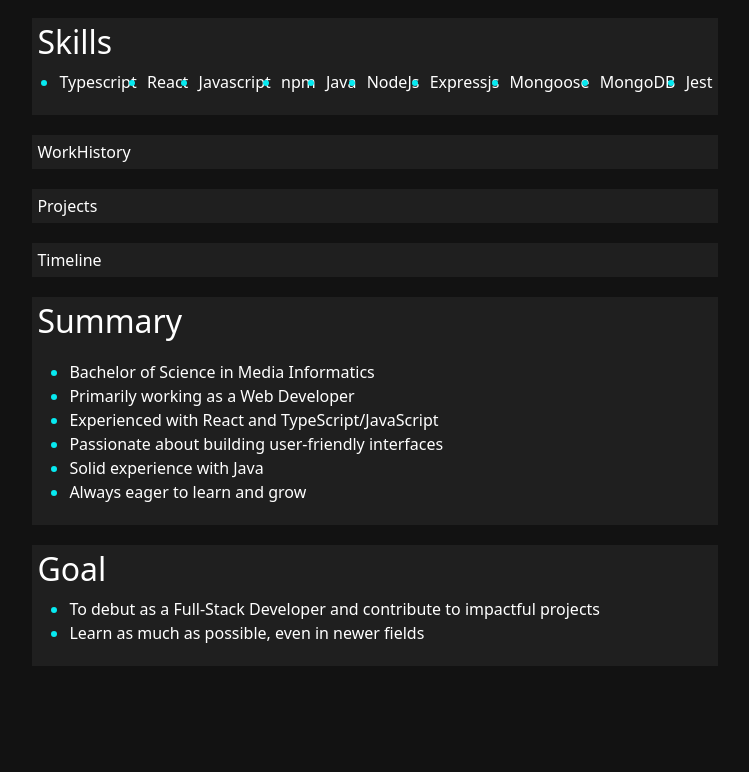
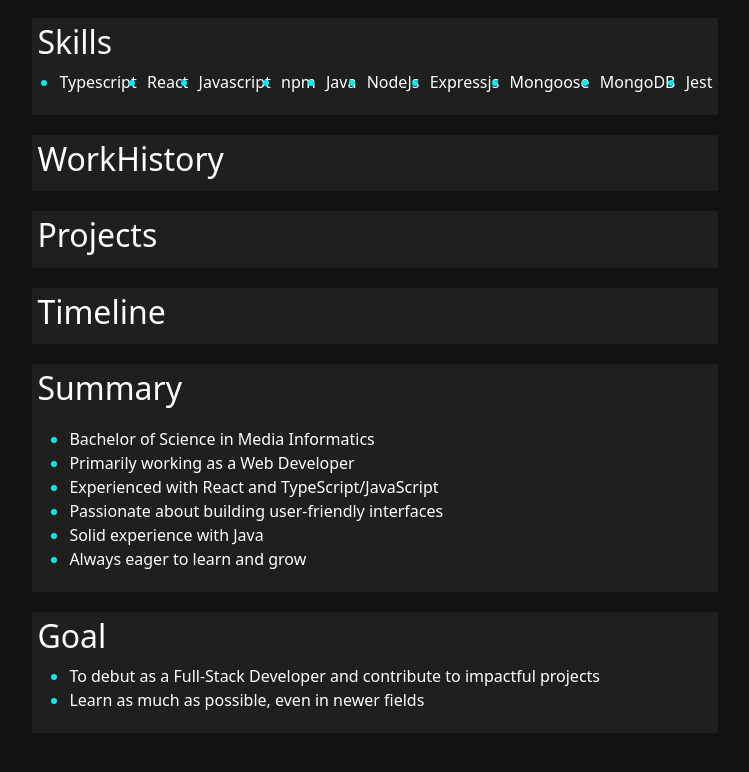
Before and after one commit to Moe-Hammad/Portfolio, a React (Vite) app in the folder my-portfolio/: page / in a window 1280 px wide. Shown: the part 835-1607 px from the top of the page, without its empty margins (265-1014 px from the left). Before the commit the page ends 1546 px from the top, so only its background shows below. Built offline with nearby package versions, Linux system fonts and the light colour scheme.

Commit message:
Checkpoint

```diff
--- a/my-portfolio/src/Components/Projects.tsx
+++ b/my-portfolio/src/Components/Projects.tsx
@@ -2,6 +2,6 @@ import React from 'react'
 
 export default function Projects() {
     return (
-        <div>Projects</div>
+        <h2>Projects</h2>
     )
 }
--- a/my-portfolio/src/Components/Timeline.tsx
+++ b/my-portfolio/src/Components/Timeline.tsx
@@ -1,7 +1,10 @@
-import React from 'react'
 
 export default function Timeline() {
     return (
-        <div>Timeline</div>
+        <div>
+            <h2>Timeline</h2>
+            {/* Add a Timeline  */}
+
+        </div>
     )
 }
--- a/my-portfolio/src/Components/WorkHistory.tsx
+++ b/my-portfolio/src/Components/WorkHistory.tsx
@@ -2,6 +2,6 @@ import React from 'react'
 
 export default function WorkHistory() {
     return (
-        <div>WorkHistory</div>
+        <h2>WorkHistory</h2>
     )
 }
```
